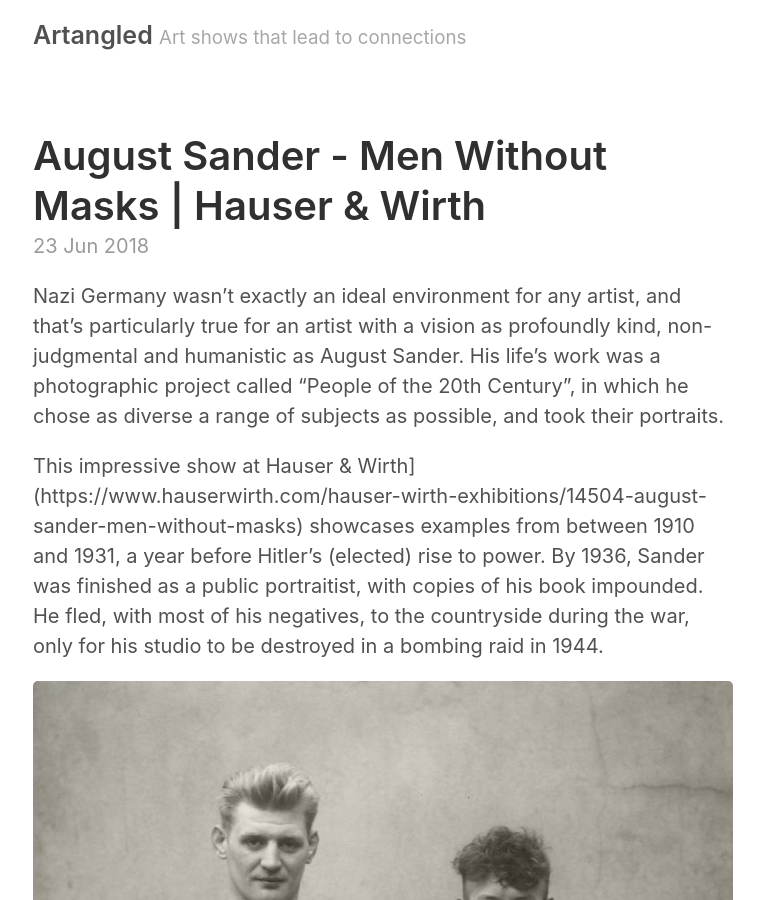
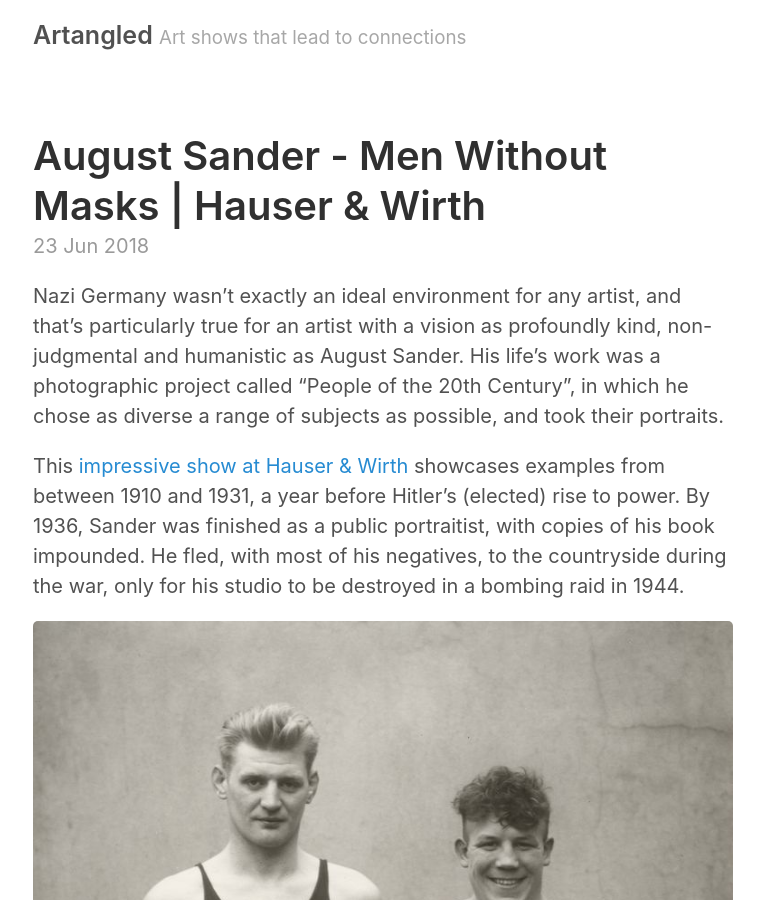
Before and after one commit to JMDKC/jmdkc.github.io, a Jekyll site: the page built from _posts/2018-06-23-sander-hauser-wirth.md, in a window 1280 px wide and 900 px high. Shown: the whole window, without its empty margins (257-1021 px from the left). Built offline with Jekyll 4.4.1, drawn with Linux system fonts in a browser that asks for light colours.

Commit message:
amended sander post

```diff
--- a/_posts/2018-06-23-sander-hauser-wirth.md
+++ b/_posts/2018-06-23-sander-hauser-wirth.md
@@ -5,7 +5,7 @@ title: August Sander - Men Without Masks | Hauser & Wirth
 
 Nazi Germany wasn't exactly an ideal environment for any artist, and that's particularly true for an artist with a vision as profoundly kind, non-judgmental and humanistic as August Sander. His life's work was a photographic project called "People of the 20th Century", in which he chose as diverse a range of subjects as possible, and took their portraits.
 
-This impressive show at Hauser & Wirth](https://www.hauserwirth.com/hauser-wirth-exhibitions/14504-august-sander-men-without-masks) showcases examples from between 1910 and 1931, a year before Hitler's (elected) rise to power. By 1936, Sander was finished as a public portraitist, with copies of his book impounded. He fled, with most of his negatives, to the countryside during the war, only for his studio to be destroyed in a bombing raid in 1944.
+This [impressive show at Hauser & Wirth](https://www.hauserwirth.com/hauser-wirth-exhibitions/14504-august-sander-men-without-masks) showcases examples from between 1910 and 1931, a year before Hitler's (elected) rise to power. By 1936, Sander was finished as a public portraitist, with copies of his book impounded. He fled, with most of his negatives, to the countryside during the war, only for his studio to be destroyed in a bombing raid in 1944.
 
 ![Installation view](/Assets/sander-hauser-wirth.jpg){: .center-image }
 
```
